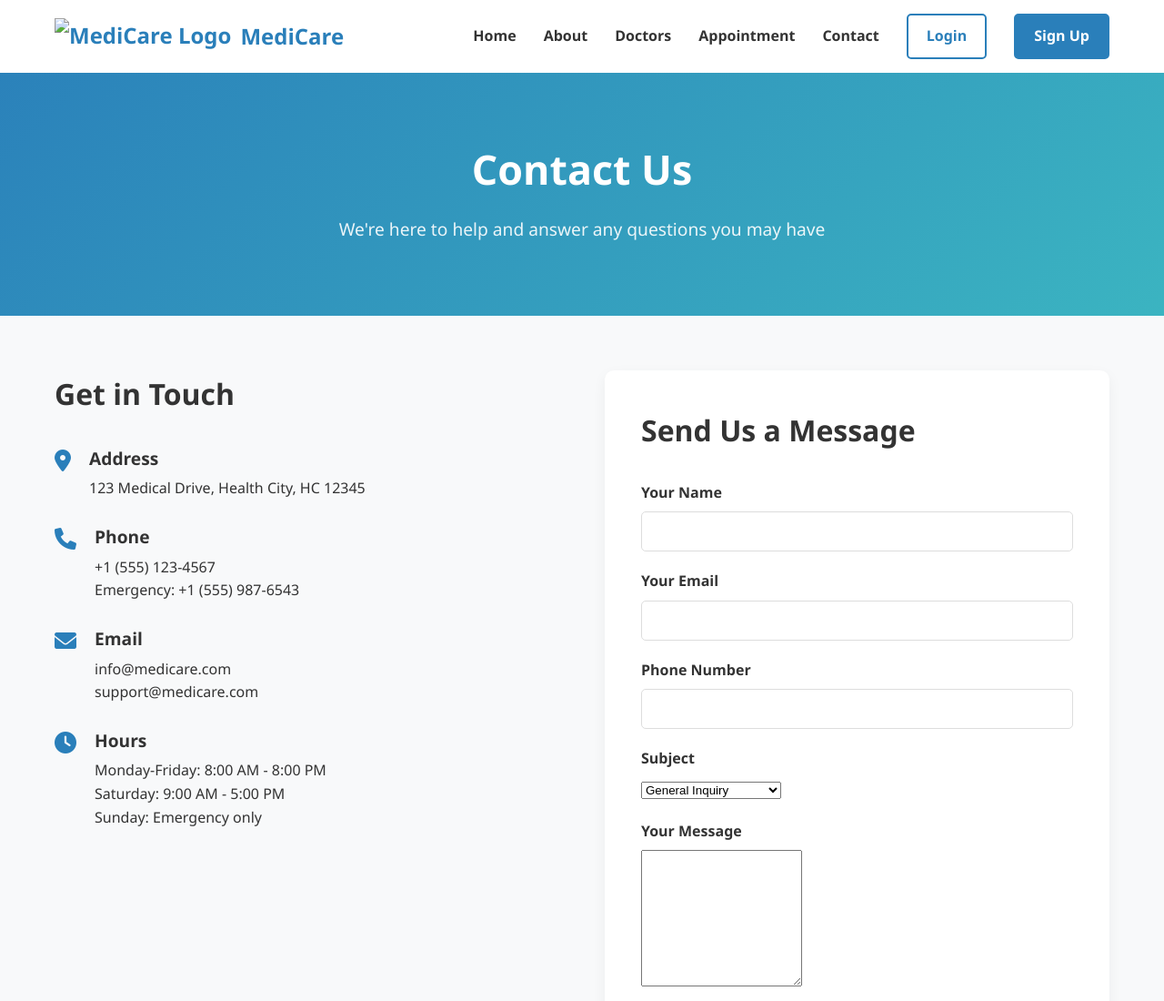
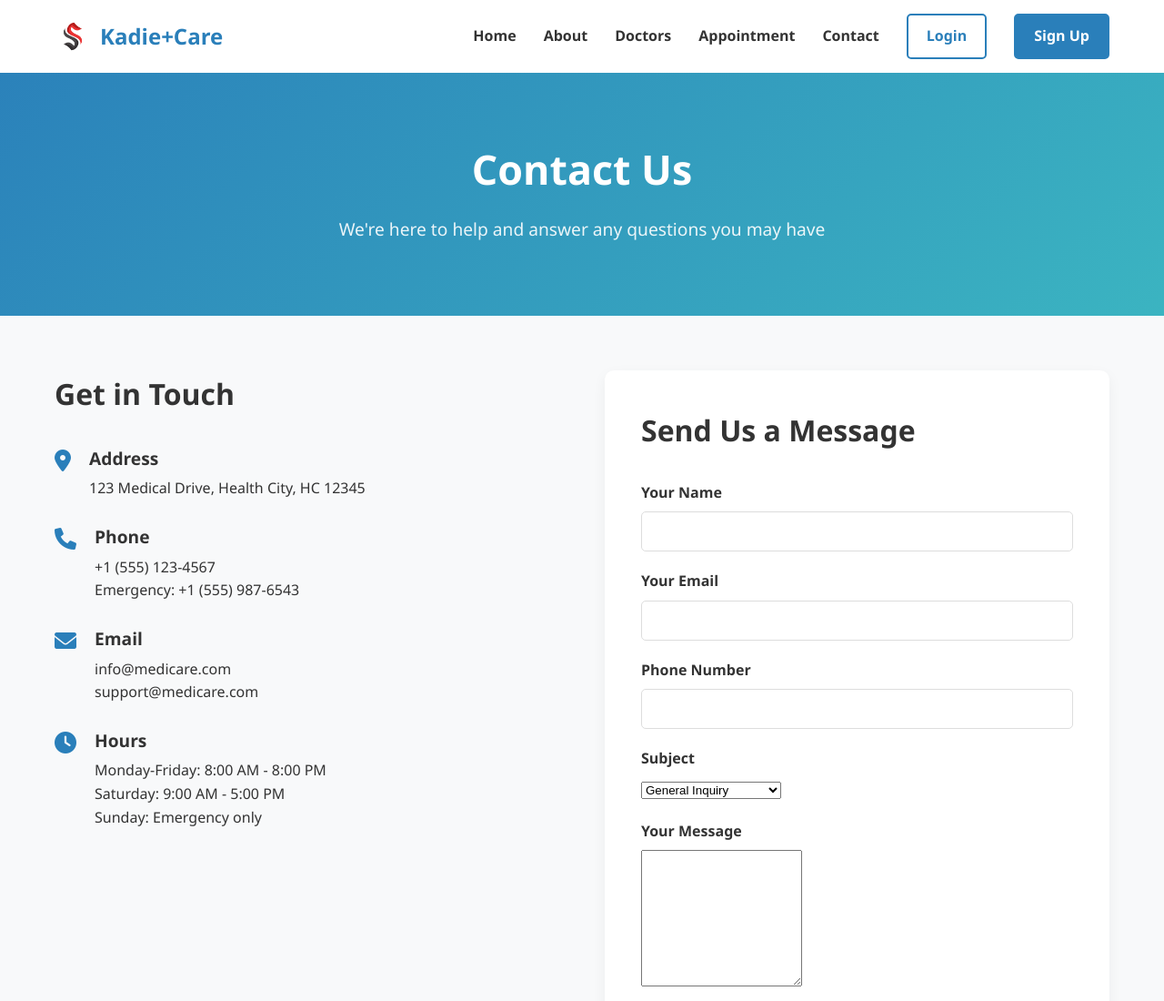
Before and after one commit to EngSaladKadie/doctor-Appointment, a plain HTML site: page contact.html in a window 1280 px wide. Shown: the top 1100 px of the page at 91% size. Drawn offline with Linux system fonts and the light colour scheme.

Commit message:
first commit

```diff
--- a/contact.html
+++ b/contact.html
@@ -12,8 +12,8 @@
     <nav class="navbar">
         <div class="container">
             <a href="index.html" class="logo">
-                <img src="images/logo.png" alt="MediCare Logo">
-                <span>MediCare</span>
+                <img src="./asset/logo.png" alt="MediCare Logo">
+                <span>Kadie+Care</span>
             </a>
             <ul class="nav-links">
                 <li><a href="index.html">Home</a></li>
```
Also changed, not shown: doctors.html (+2 -2 lines).
